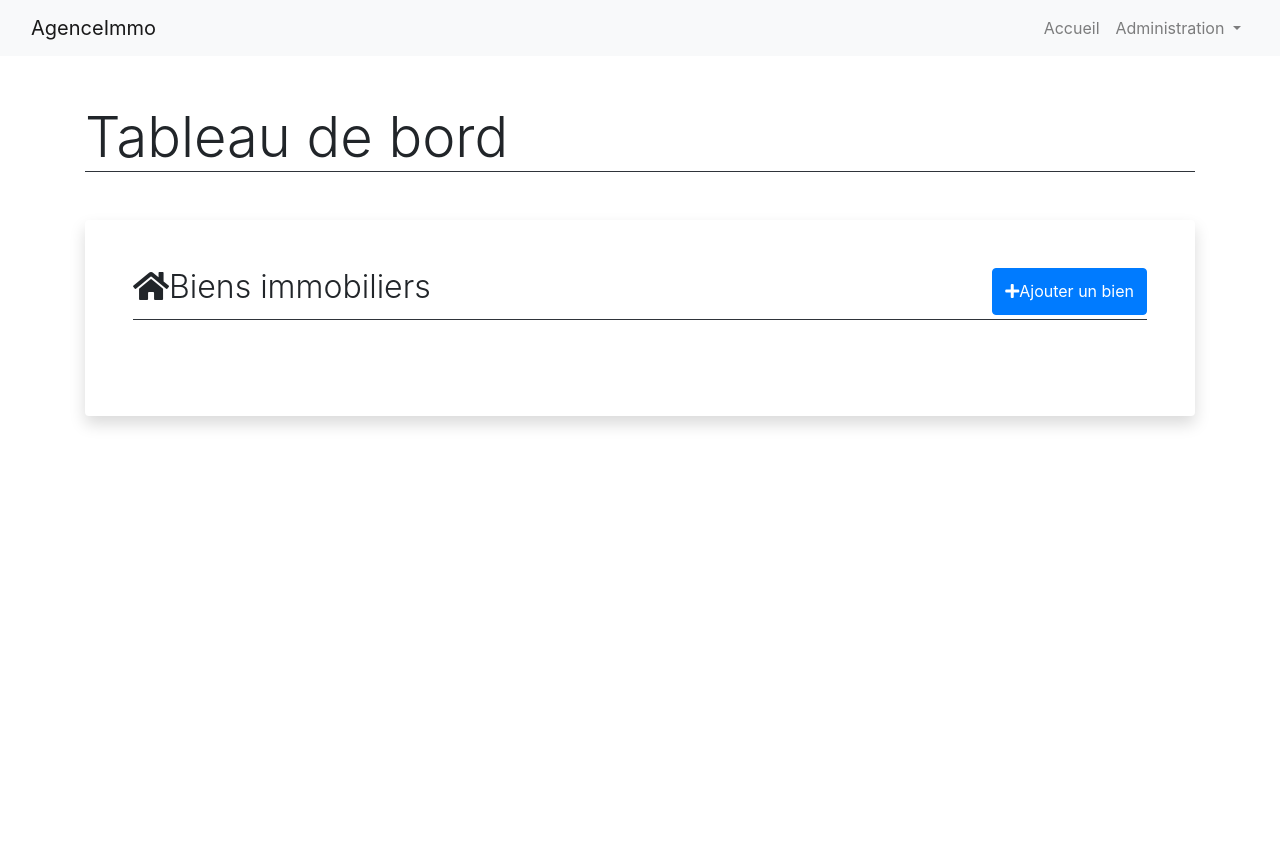
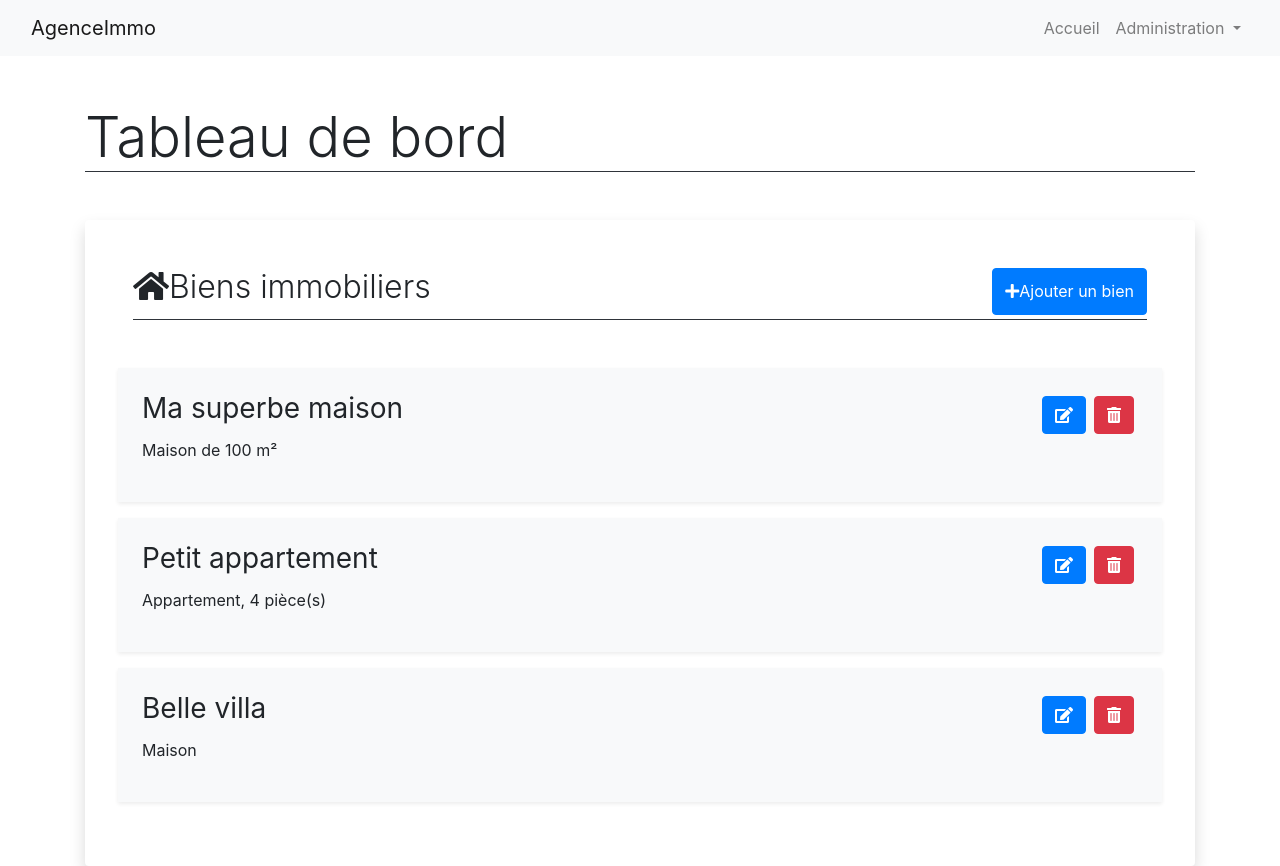
Before and after one commit to rpalvair/angular-formation, an Angular app in the folder monAgence/: page /admin/dashboard in a window 1280 px wide. Before the commit the page ends 800 px from the top, so only its background shows below. Built offline with nearby package versions, Linux system fonts and the light colour scheme.

Commit message:
feat : Add description feat : Display information conditionnally

```diff
--- a/monAgence/src/app/admin/admin-properties/admin-properties.component.html
+++ b/monAgence/src/app/admin/admin-properties/admin-properties.component.html
@@ -10,7 +10,20 @@
     </div>
   </div>
   <hr class="mt-1 mb-5 bg-dark" />
-  <div class="row"></div>
+  <div class="row">
+    <div *ngFor="let property of properties" class="col-12 shadow-sm p-4 mb-3 bg-light">
+      <div class="d-flex">
+        <h3 class="font-weight-normal">{{ property.title }}</h3>
+        <div class="ml-auto">
+          <button class="btn btn-primary m-1"><i class="fas fa-edit"></i></button>
+          <button class="btn btn-danger m-1"><i class="fas fa-trash-alt"></i></button>
+        </div>
+      </div>
+      <p>
+          {{ property.category }}<span *ngIf="property.surface && property.surface !== ''"> de {{ property.surface }} m²</span><span *ngIf="property.rooms && property.rooms !== ''">, {{ property.rooms }} pièce(s)</span>
+      </p>
+    </div>
+  </div>
 </div>
 
 <!-- Modal -->
--- a/monAgence/src/app/services/properties.service.ts
+++ b/monAgence/src/app/services/properties.service.ts
@@ -14,11 +14,13 @@ export class PropertiesService {
     {
       'title': 'Ma superbe maison',
       'category': 'Maison',
+      'surface' : '100',
       'forSale': false
     },
     {
       'title': 'Petit appartement',
       'category': 'Appartement',
+      'rooms' : 4,
       'forSale': true
     },
     {
```
